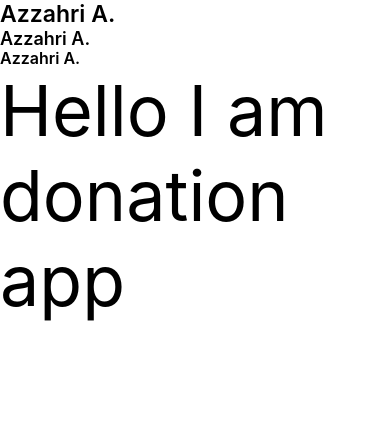
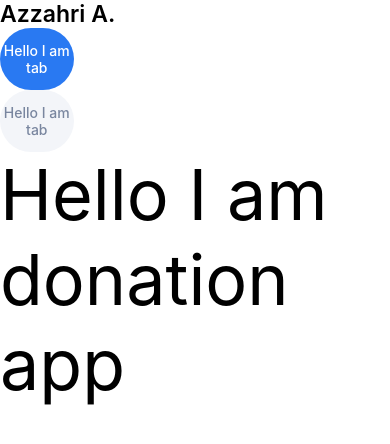
Before and after one commit to bodrovphone/DonationApp, a React Native app: screen / in a window 390 px wide. Shown: the top 444 px of the page. Built offline with nearby package versions, Linux system fonts and the light colour scheme.

Commit message:
Button & Tab components

```diff
--- /dev/null
+++ b/components/Button/style.ts
@@ -0,0 +1,28 @@
+import {StyleSheet} from 'react-native';
+import {
+  horizontalScale,
+  scaleFontSize,
+  verticalScale,
+} from '../../assets/styles/scaling';
+
+const style = StyleSheet.create({
+  button: {
+    backgroundColor: '#2979F2',
+    height: verticalScale(55),
+    justifyContent: 'center',
+    borderRadius: horizontalScale(50),
+  },
+  text: {
+    fontFamily: 'Inter',
+    fontSize: scaleFontSize(16),
+    fontWeight: '500',
+    lineHeight: scaleFontSize(19),
+    color: '#FFFFFF',
+    textAlign: 'center',
+  },
+  disabled: {
+    opacity: 0.5,
+  },
+});
+
+export default style;
--- /dev/null
+++ b/components/Tab/Tab.tsx
@@ -0,0 +1,39 @@
+import React from 'react';
+
+import {GestureResponderEvent, Pressable, Text} from 'react-native';
+import {horizontalScale} from '../../assets/styles/scaling';
+import style from './style';
+
+type Props = {
+  text: string;
+  isInactive?: boolean;
+  onPress?: ((e: GestureResponderEvent) => void) | (() => void);
+};
+
+const Tab = ({text = '', isInactive = false, onPress}: Props) => {
+  const [width, setWidth] = React.useState(0);
+  const textRef = React.useRef<Text>(null);
+  const paddingHorizontal = 33;
+
+  const tabWidth = {
+    width: horizontalScale(width + paddingHorizontal * 2),
+  };
+
+  return (
+    <Pressable
+      disabled={isInactive}
+      style={[style.tab, isInactive && style.inactiveTab, tabWidth]}
+      onPress={onPress}>
+      <Text
+        style={[style.text, isInactive && style.inactiveText]}
+        ref={textRef}
+        onTextLayout={ev => {
+          setWidth(ev.nativeEvent.lines[0].width);
+        }}>
+        {text}
+      </Text>
+    </Pressable>
+  );
+};
+
+export default Tab;
--- /dev/null
+++ b/components/Tab/style.ts
@@ -0,0 +1,31 @@
+import {StyleSheet} from 'react-native';
+import {
+  horizontalScale,
+  scaleFontSize,
+  verticalScale,
+} from '../../assets/styles/scaling';
+
+const style = StyleSheet.create({
+  tab: {
+    backgroundColor: '#2979F2',
+    height: verticalScale(50),
+    justifyContent: 'center',
+    borderRadius: horizontalScale(50),
+  },
+  text: {
+    fontFamily: 'Inter',
+    fontSize: scaleFontSize(14),
+    fontWeight: '500',
+    lineHeight: scaleFontSize(17),
+    color: '#FFFFFF',
+    textAlign: 'center',
+  },
+  inactiveTab: {
+    backgroundColor: '#F3F5F9',
+  },
+  inactiveText: {
+    color: '#79869F',
+  },
+});
+
+export default style;
--- a/screens/Home/Home.tsx
+++ b/screens/Home/Home.tsx
@@ -4,13 +4,14 @@ import {SafeAreaView, Text} from 'react-native';
 import Header from '../../components/Header/Header';
 
 import globalStyle from '../../assets/styles/globalStyle';
+import Tab from '../../components/Tab/Tab';
 
 const Home = () => {
   return (
     <SafeAreaView style={[globalStyle.backgroundWhite, globalStyle.flex]}>
       <Header text="Azzahri A." />
-      <Header text="Azzahri A." type={2} />
-      <Header text="Azzahri A." type={3} />
+      <Tab text="Hello I am tab" />
+      <Tab text="Hello I am tab" isInactive />
       <Text
         style={{
           fontSize: 70,
```
Also changed, not shown: components/Button/Button.tsx (added, +23 -0 lines).
